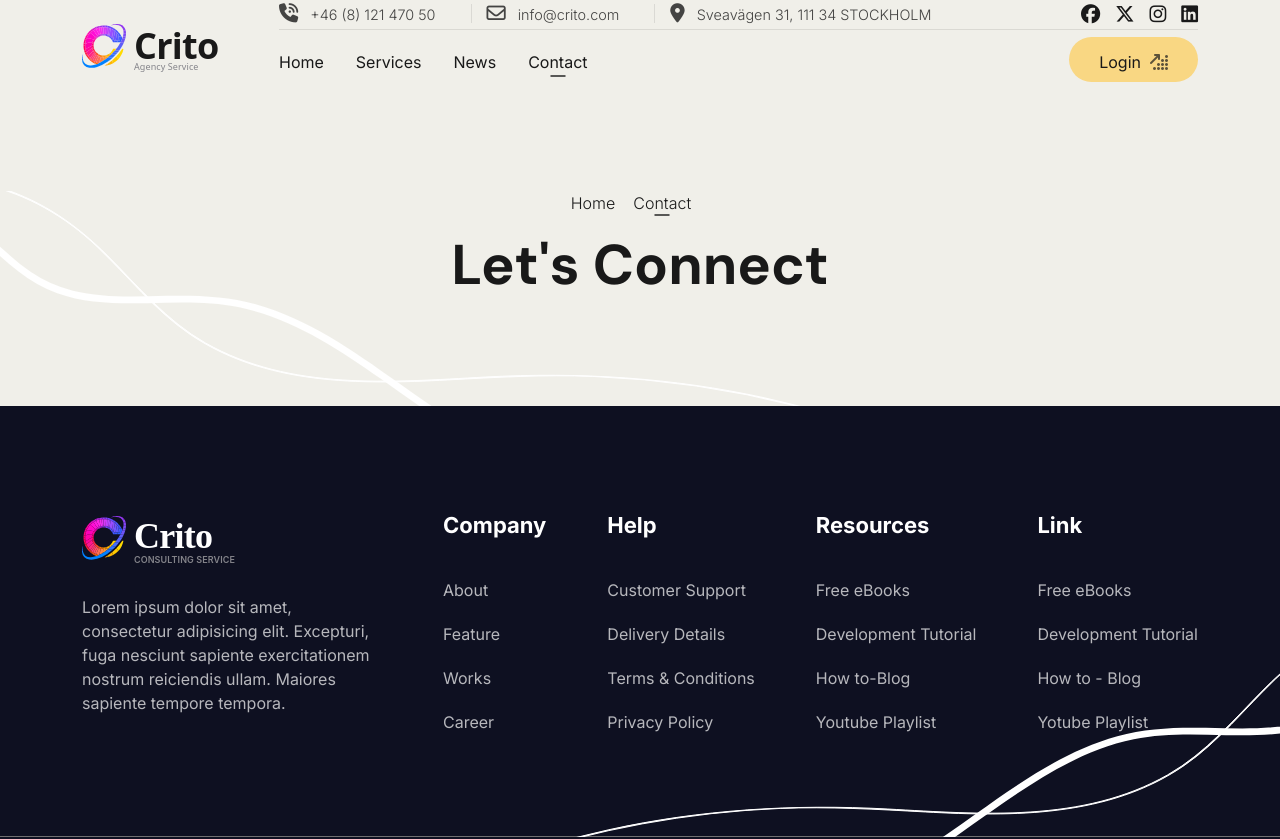
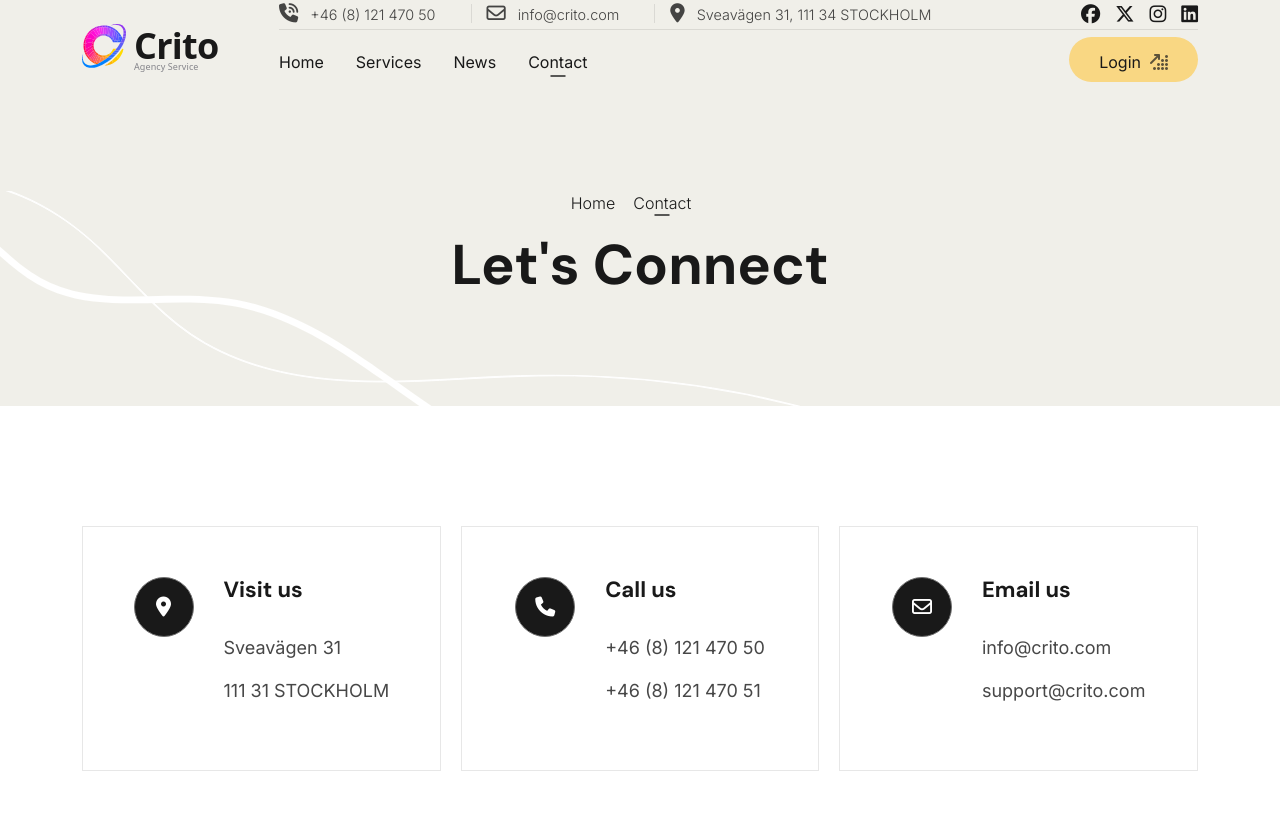
Before and after one commit to galinamiteva/Second_assg_Crito_React, a React (Create React App) app: page /contact in a window 1280 px wide. Shown: the top 839 px of the page. Built offline with nearby package versions, Linux system fonts and the light colour scheme.

Commit message:
Company contact

```diff
--- a/src/componens/CompanyContact.js
+++ b/src/componens/CompanyContact.js
@@ -2,15 +2,15 @@ import React from 'react'
 
 const CompanyContact = () => {
   return (
-    <section clasName="company-contact">
-        <div clasName="container">
+    <section className="company-contact">
+        <div className="container">
 
 
-            <div clasName="box-item">
-                <div clasName="icon">
-                    <i clasName="fa-solid fa-location-dot"></i>
+            <div className="box-item">
+                <div className="icon">
+                    <i className="fa-solid fa-location-dot"></i>
                 </div>
-                <div clasName="text-content">
+                <div className="text-content">
                     <h3>Visit us</h3>
                     <p>Sveavägen 31</p>
                     <p>111 31 STOCKHOLM</p>
@@ -18,11 +18,11 @@ const CompanyContact = () => {
             </div>
 
 
-            <div clasName="box-item">
-                <div clasName="icon">
-                    <i clasName="fa-solid fa-phone"></i>
+            <div className="box-item">
+                <div className="icon">
+                    <i className="fa-solid fa-phone"></i>
                 </div>
-                <div clasName="text-content">
+                <div className="text-content">
                     <h3>Call us</h3>
                     <p>+46 (8) 121 470 50</p>
                     <p>+46 (8) 121 470 51</p>
@@ -30,11 +30,11 @@ const CompanyContact = () => {
             </div>
 
 
-            <div clasName="box-item">
-                <div clasName="icon">
-                    <i clasName="fa-regular fa-envelope"></i>
+            <div className="box-item">
+                <div className="icon">
+                    <i className="fa-regular fa-envelope"></i>
                 </div>
-                <div clasName="text-content">
+                <div className="text-content">
                     <h3>Email us</h3>
                     <p>info@crito.com</p>
                     <p>support@crito.com</p>
--- a/src/views/Contact.js
+++ b/src/views/Contact.js
@@ -1,6 +1,7 @@
 import React from 'react'
 import Footer from '../componens/Footer'
 import BreadCum from '../componens/BreadCum'
+import CompanyContact from '../componens/CompanyContact'
 
 const Contact = () => {
   return (
@@ -8,7 +9,7 @@ const Contact = () => {
 
         <BreadCum  title="Let&#39;s Connect"/>
         <main>
-
+          <CompanyContact/>
         </main>
         <Footer/>
           {/* <main>
```
